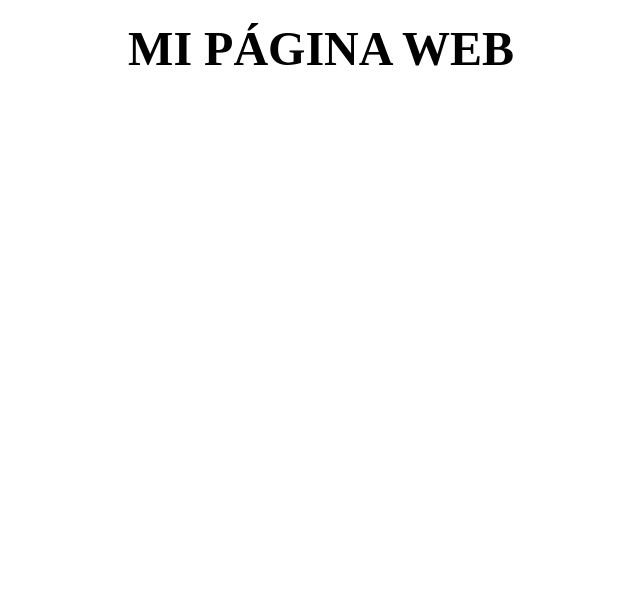
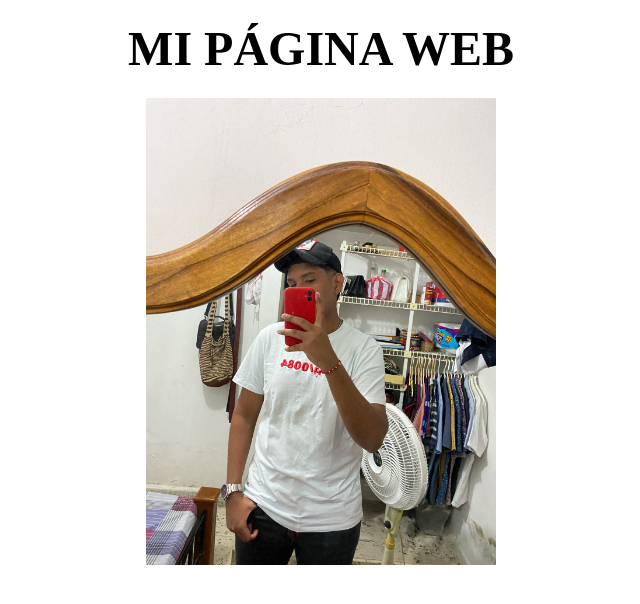
Before and after one commit to joshuad204/TRABAJODSR, a plain HTML site: page index.html in a window 1280 px wide. Shown: the whole page, without its empty margins (319-959 px from the left). Drawn offline with Linux system fonts and the light colour scheme.

Commit message:
cm4 se agrego una imagen (mi foto)

```diff
--- a/index.html
+++ b/index.html
@@ -8,5 +8,6 @@
 <body>
 
 <center><h1><font size="+5">MI PÁGINA WEB</font></h1></center>
+<center><h1><font><img src="MIFOTO.jpg" width="350px" alt="" srcset=""></font></h1></center>
 </body
 </html>
```
